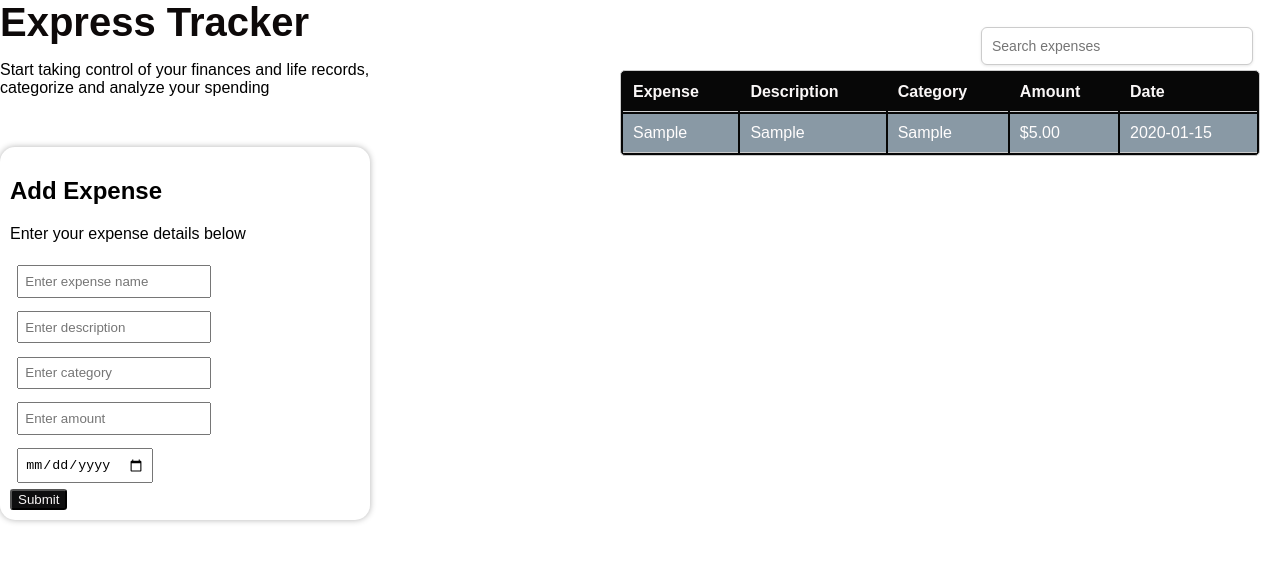
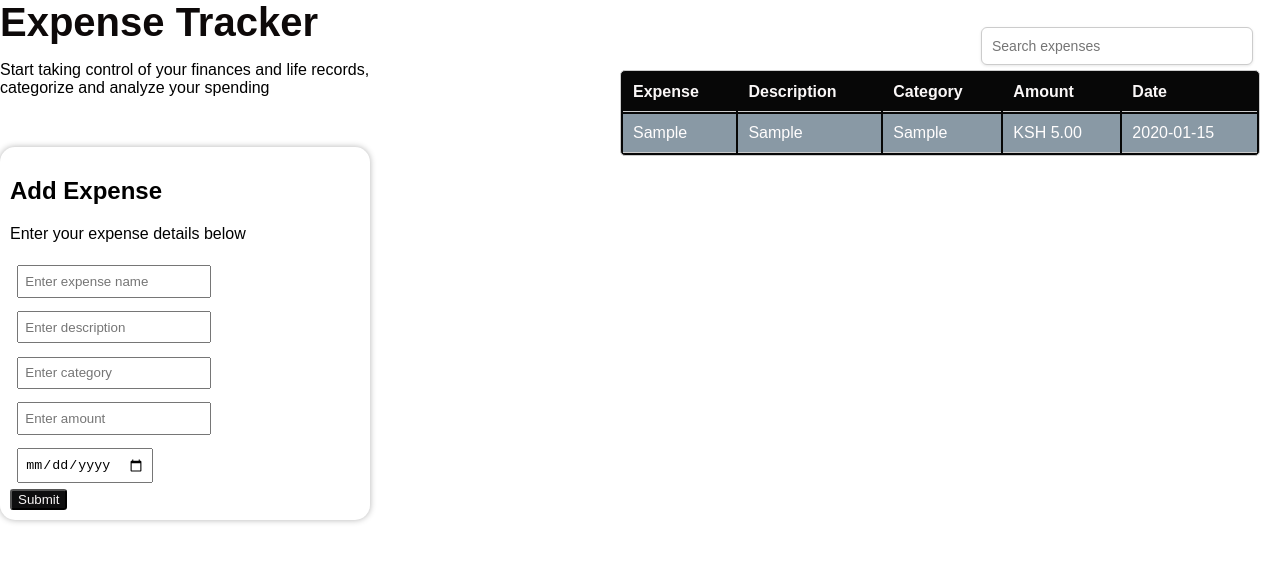
Before and after one commit to Johnkamau106/expense_tracker, a React (Vite) app: page / in a window 1280 px wide. Both pictures are taken after typing "Sample", "Sample", "Sample", "5", "2020-01-15" into the empty fields and a click on the button "Submit". Shown: the top 562 px of the page. Built offline with nearby package versions, Linux system fonts and the light colour scheme.

Commit message:
made the amount to be in ksh

```diff
--- a/src/components/ExpenseTable.jsx
+++ b/src/components/ExpenseTable.jsx
@@ -18,9 +18,9 @@ const ExpenseTable = ({ expenses }) => {
               <td>{expense.description}</td>
               <td>{expense.category}</td>
               <td>
-                {Number(expense.amount).toLocaleString('en-US', {
+                {Number(expense.amount).toLocaleString('en-ke', {
                   style: 'currency',
-                  currency: 'USD',
+                  currency: 'ksh',
                 })}
               </td>
               <td>{expense.date}</td>
--- a/src/components/Header.jsx
+++ b/src/components/Header.jsx
@@ -1,7 +1,7 @@
 const Header = () => {
   return (
     <header>
-      <h1>Express Tracker</h1>
+      <h1>Expense Tracker</h1>
       <p>
         Start taking control of your finances and life records,
         <br /> categorize and analyze your spending
```
